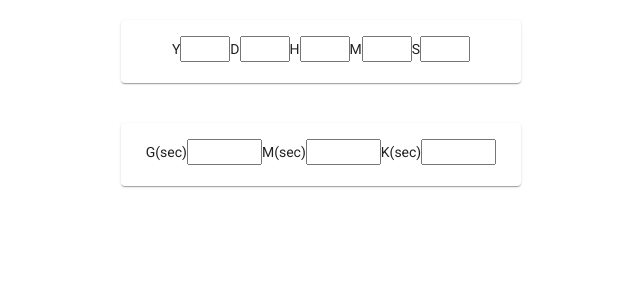
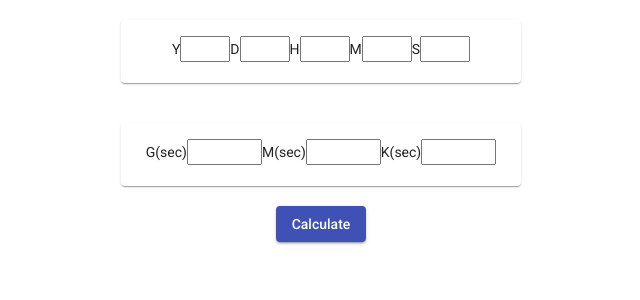
Before and after one commit to boogermanus/Secs, an Angular app: page / in a window 1280 px wide. Shown: the top 300 px of the page, without its empty margins (319-959 px from the left). Built offline with nearby package versions, Linux system fonts and the light colour scheme.

Commit message:
more formatting

```diff
--- a/src/app/app.component.html
+++ b/src/app/app.component.html
@@ -5,4 +5,7 @@
   <div class="row justify-content-center">
     <app-expanded-time></app-expanded-time>
   </div>
+  <div class="row justify-content-center">
+    <button mat-raised-button color="primary">Calculate</button>
+  </div>
 </div>
--- a/src/app/material.module.ts
+++ b/src/app/material.module.ts
@@ -1,6 +1,7 @@
 import { NgModule } from '@angular/core';
 import { CommonModule } from '@angular/common';
 import { MatCardModule } from '@angular/material/card';
+import { MatButtonModule } from '@angular/material/button';
 
 
 @NgModule({
@@ -8,9 +9,11 @@
   imports: [
     CommonModule,
     MatCardModule,
+    MatButtonModule,
   ],
   exports: [
-    MatCardModule
+    MatCardModule,
+    MatButtonModule,
   ]
 })
 export class MaterialModule { }
```
